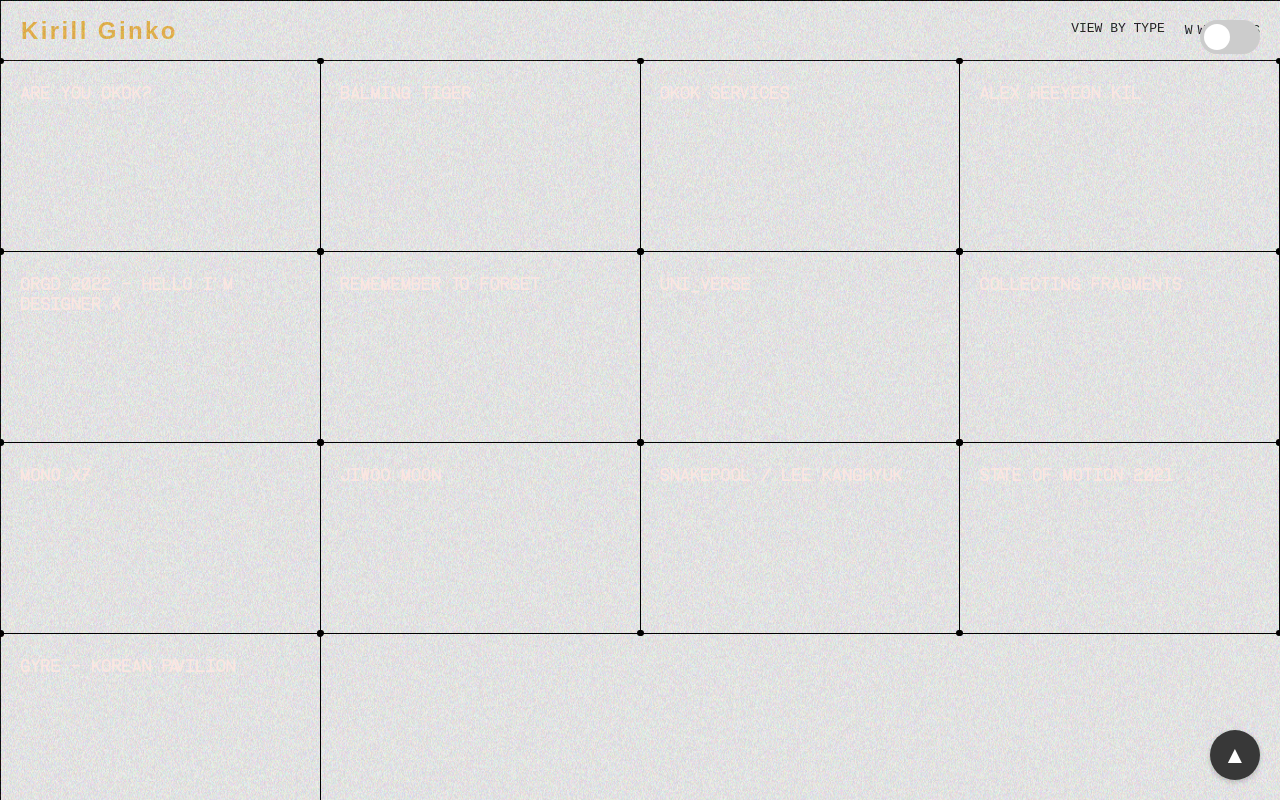
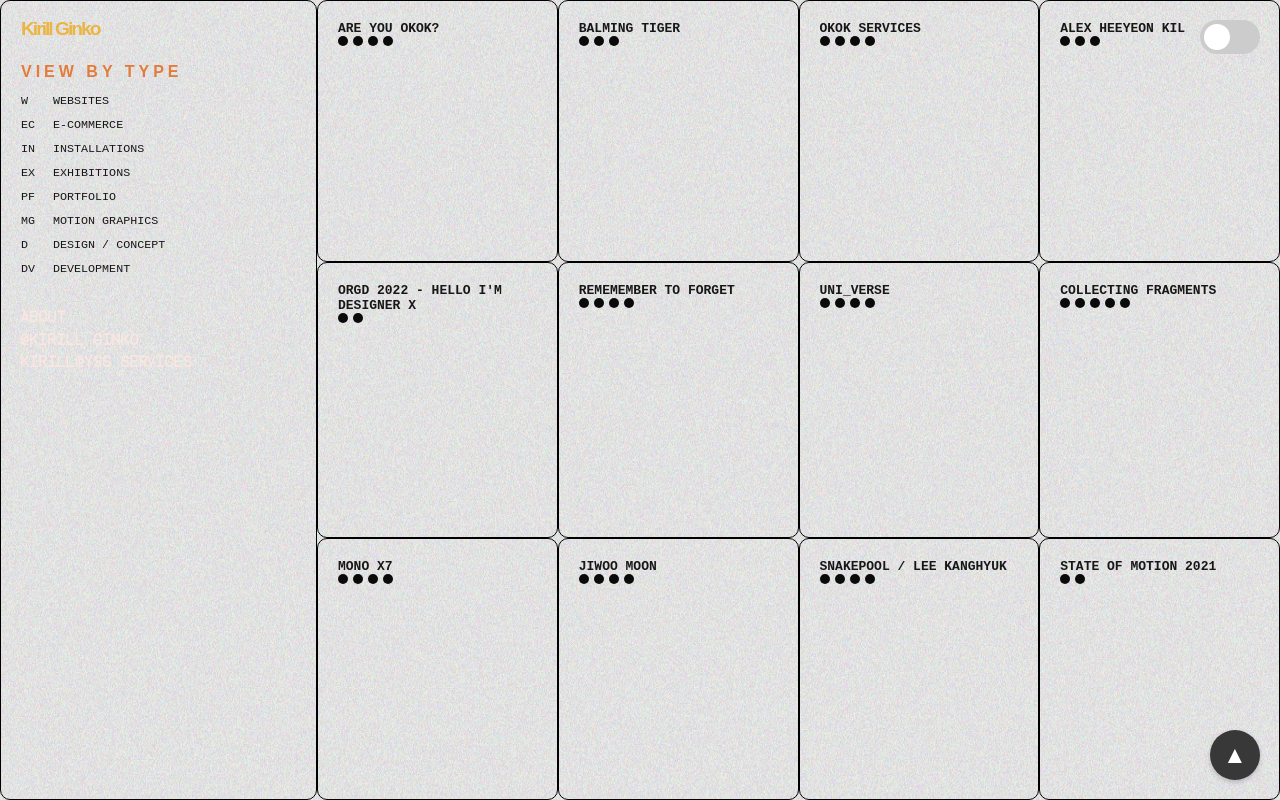
Before and after one commit to kirillginko/folio24, a Next.js app: page / in a window 1280 px wide. Built offline with nearby package versions, Linux system fonts and the light colour scheme; a web font is replaced by a local one.

Commit message:
added gridlayout

```diff
--- a/src/app/components/grid/GridItem.jsx
+++ b/src/app/components/grid/GridItem.jsx
@@ -4,9 +4,12 @@
 const GridItem = ({ title, types }) => {
   return (
     <div className={styles.gridItem}>
-      <p>{title}</p>
-      <div className={styles.spacer}></div>{" "}
-      {/* This ensures a last child for bottom circles */}
+      <div className={styles.projectTitle}>{title}</div>
+      <div className={styles.projectTypes}>
+        {types.map((type, index) => (
+          <div key={index} className={styles.projectType} title={type}></div>
+        ))}
+      </div>
     </div>
   );
 };
--- a/src/app/components/grid/GridLayout.jsx
+++ b/src/app/components/grid/GridLayout.jsx
@@ -1,23 +1,19 @@
 import React from "react";
 import styles from "../../styles/gridlayout.module.css";
+import LeftColumn from "./LeftColumn"; // Import the LeftColumn component
 
 const GridLayout = ({ children }) => {
   return (
-    <div className={styles.gridContainer}>
-      <div className={styles.header}>
-        <div className={styles.title}>
-          <h1>Kirill Ginko</h1>
-        </div>
-        <div className={styles.viewByType}>
-          <div>VIEW BY TYPE</div>
-          <div className={styles.typeDefinition}>
-            <span>W</span>
-            <span>WEBSITES</span>
+    <div className={styles.mainContainer}>
+      <LeftColumn /> {/* Add the LeftColumn component here */}
+      <div className={styles.gridContainer}>
+        {React.Children.map(children, (child) => (
+          <div className={styles.gridItemWrapper}>
+            <div className={styles.gridItemBorder}></div>
+            <div className={styles.gridItemContent}>{child}</div>
           </div>
-          {/* Add more type definitions here */}
-        </div>
+        ))}
       </div>
-      {children}
     </div>
   );
 };
--- a/src/app/components/grid/GridMain.jsx
+++ b/src/app/components/grid/GridMain.jsx
@@ -16,7 +16,6 @@
     { title: "JIWOO MOON", types: ["W", "PF", "D", "DV"] },
     { title: "SNAKEPOOL / LEE KANGHYUK", types: ["W", "PF", "D", "DV"] },
     { title: "STATE OF MOTION 2021", types: ["W", "DV"] },
-    { title: "GYRE - KOREAN PAVILION", types: ["W", "D", "DV"] },
     // Add more items as needed
   ];
 
--- /dev/null
+++ b/src/app/components/grid/LeftColumn.jsx
@@ -0,0 +1,48 @@
+import React from "react";
+import styles from "../../styles/gridlayout.module.css";
+
+const LeftColumn = () => {
+  return (
+    <div className={styles.leftColumn}>
+      <div className={styles.leftColumnContent}>
+        <h1>Kirill Ginko</h1>
+        <div className={styles.viewByType}>
+          <h2>VIEW BY TYPE</h2>
+          <ul>
+            <li>
+              <span className={styles.type}>W</span> WEBSITES
+            </li>
+            <li>
+              <span className={styles.type}>EC</span> E-COMMERCE
+            </li>
+            <li>
+              <span className={styles.type}>IN</span> INSTALLATIONS
+            </li>
+            <li>
+              <span className={styles.type}>EX</span> EXHIBITIONS
+            </li>
+            <li>
+              <span className={styles.type}>PF</span> PORTFOLIO
+            </li>
+            <li>
+              <span className={styles.type}>MG</span> MOTION GRAPHICS
+            </li>
+            <li>
+              <span className={styles.type}>D</span> DESIGN / CONCEPT
+            </li>
+            <li>
+              <span className={styles.type}>DV</span> DEVELOPMENT
+            </li>
+          </ul>
+        </div>
+      </div>
+      <div className={styles.about}>
+        <p>ABOUT</p>
+        <p>@Kirill.Ginko</p>
+        <p>Kirill@YsS.SERVICES</p>
+      </div>
+    </div>
+  );
+};
+
+export default LeftColumn;
--- a/src/app/globals.css
+++ b/src/app/globals.css
@@ -8,6 +8,7 @@
   --h2-color-light: #e37b3c;
   --h1-color-light: #ebb546;
   --highlight-color-light: #0a0a0a;
+  --border-color-light: #000;
 
   /* Dark theme variables */
   --background-dark: #0a0a0a;
@@ -16,6 +17,7 @@
   --text-color-dark: #fbe6e1;
   --h2-color-dark: #2eff82;
   --highlight-color-dark: #2eff82;
+  --border-color-dark: #fff;
 }
 
 /* Light theme */
@@ -27,6 +29,7 @@
   --h2-color: var(--h2-color-light);
   --h1-color: var(--h1-color-light);
   --highlight-color: var(--highlight-color-light);
+  --border-color: var(--border-color-light);
 }
 
 /* Dark theme */
@@ -37,6 +40,7 @@
   --text-color: var(--text-color-dark);
   --h2-color: var(--h2-color-dark);
   --highlight-color: var(--highlight-color-dark);
+  --border-color: var(--border-color-dark);
 }
 
 * {
@@ -47,6 +51,7 @@
   color: var(--foreground);
   background: var(--background);
   overflow-x: hidden;
+  min-height: 100vh; /* Ensure the body is at least as tall as the viewport */
 }
 
 *,
--- a/src/app/page.module.css
+++ b/src/app/page.module.css
@@ -16,9 +16,6 @@
 
   display: flex;
   flex-direction: column;
-  min-height: 100vh;
-  position: relative;
-  min-height: 100vh;
 }
 
 .pageContainer h1 {
@@ -95,3 +92,11 @@
 .toggleButton i {
   line-height: 0;
 }
+
+@media (max-width: 600px) {
+  .pageContainer {
+    height: auto;
+    min-height: 100svh;
+    overflow-y: auto;
+  }
+}
--- a/src/app/styles/gridlayout.module.css
+++ b/src/app/styles/gridlayout.module.css
@@ -1,112 +1,130 @@
+.mainContainer {
+  display: flex;
+  width: 100%;
+  font-family: monospace;
+  height: 100vh;
+  overflow: hidden;
+  position: relative;
+}
+
+.leftColumn {
+  width: 275px;
+  padding: 20px;
+  border-top: 1px solid var(--border-color);
+  border-bottom: 1px solid var(--border-color);
+  border-left: 1px solid var(--border-color);
+  border-right: 1.5px solid var(--border-color);
+  border-radius: 10px;
+}
+
+.leftColumnContent {
+  display: flex;
+  flex-direction: column;
+}
+
+.leftColumn h1 {
+  font-size: 1.2em;
+  margin-bottom: 30px;
+}
+
+.viewByType h2 {
+  font-size: 1em;
+  margin-bottom: 15px;
+}
+
+.viewByType ul {
+  list-style-type: none;
+  padding: 0;
+}
+
+.viewByType li {
+  margin-bottom: 10px;
+  font-size: 0.9em;
+}
+
+.type {
+  display: inline-block;
+  width: 20px;
+  margin-right: 5px;
+}
+
+.about {
+  margin-top: 20px;
+  font-size: 0.9em;
+}
+
+.about p {
+  margin-bottom: 5px;
+}
+
 .gridContainer {
-  --grids-per-row: 4;
-  --wrapper-width: 100vw;
-  --grid-width: calc(100vw / var(--grids-per-row));
+  flex: 1;
+  display: grid;
+  grid-template-columns: repeat(4, 1fr);
+  gap: 0;
+  overflow: auto;
+}
 
-  display: grid;
-  grid-template-columns: repeat(var(--grids-per-row), 1fr);
-  max-width: var(--wrapper-width);
-  margin: 0 auto;
-  border: 1px solid #000;
-  border-bottom: none;
-  border-right: none;
+.gridItemWrapper {
+  border: 1px solid var(--border-color);
+  transition: background-color 0.3s ease;
+  border-radius: 10px;
+}
+
+.gridItemWrapper:hover {
+  background-color: var(--gray-alpha-100);
 }
 
 .gridItem {
   padding: 20px;
   display: flex;
   flex-direction: column;
-  gap: 10px;
-  min-height: 150px;
-  border-bottom: 1px solid #000;
-  border-right: 1px solid #000;
-  position: relative;
+  justify-content: space-between;
+  height: 100%;
 }
 
-.gridItem {
-  transition: background-color 0.3s ease;
-}
-
-.gridItem:hover {
-  background-color: rgba(255, 182, 193, 0.3);
-}
-
-.gridItem:hover p {
+.projectTitle {
   font-weight: bold;
 }
 
-.gridItem::before,
-.gridItem::after,
-.gridItem > *:last-child::before,
-.gridItem > *:last-child::after {
-  content: "";
-  position: absolute;
-  width: 6px;
-  height: 6px;
-  background-color: #000;
-  border-radius: 50%;
-  z-index: 1;
+.projectTypes {
+  display: flex;
+  gap: 5px;
 }
 
-.gridItem::before {
-  top: -3px;
-  left: -3px;
+.projectType {
+  width: 10px;
+  height: 10px;
+  border-radius: 50%;
+  background-color: var(--highlight-color);
 }
 
-.gridItem::after {
-  top: -3px;
-  right: -3px;
+@media (max-width: 600px) {
+  .mainContainer {
+    flex-direction: column;
+    height: auto;
+    overflow-y: visible;
+  }
+
+  .leftColumn {
+    width: 100%;
+    border-right: none;
+    border-bottom: 1px solid var(--border-color);
+  }
+
+  .gridContainer {
+    display: flex;
+    flex-direction: column;
+    height: auto;
+  }
+
+  .gridItemWrapper {
+    width: 100%;
+    border: none;
+    border-bottom: 1px solid var(--border-color);
+  }
+
+  .gridItem {
+    min-height: 150px; /* Adjust as needed */
+  }
 }
-
-.gridItem > *:last-child::before {
-  bottom: -3px;
-  left: -3px;
-}
-
-.gridItem > *:last-child::after {
-  bottom: -3px;
-  right: -3px;
-}
-.typeContainer {
-  display: flex;
-  gap: 10px;
-  flex-wrap: wrap;
-}
-
-.type {
-  width: 15px;
-  height: 15px;
-  border-radius: 50%;
-  background-color: #000;
-}
-
-/* Add styles for the header section */
-.header {
-  grid-column: 1 / -1; /* Span all columns */
-  display: flex;
-  justify-content: space-between;
-  padding: 20px;
-  font-family: monospace;
-  border-bottom: 1px solid #000; /* Add bottom border to header */
-}
-
-.title {
-  font-weight: bold;
-}
-
-.title h1 {
-  letter-spacing: 0.1em;
-  font-size: 1.5em;
-  margin: 0; /* Remove default margin */
-}
-
-.viewByType {
-  display: flex;
-  gap: 20px;
-}
-
-.typeDefinition {
-  display: flex;
-  align-items: center;
-  gap: 5px;
-}
```
Also changed, not shown: src/app/components/grid/CircleOverlay.jsx (deleted, +0 -21 lines).
